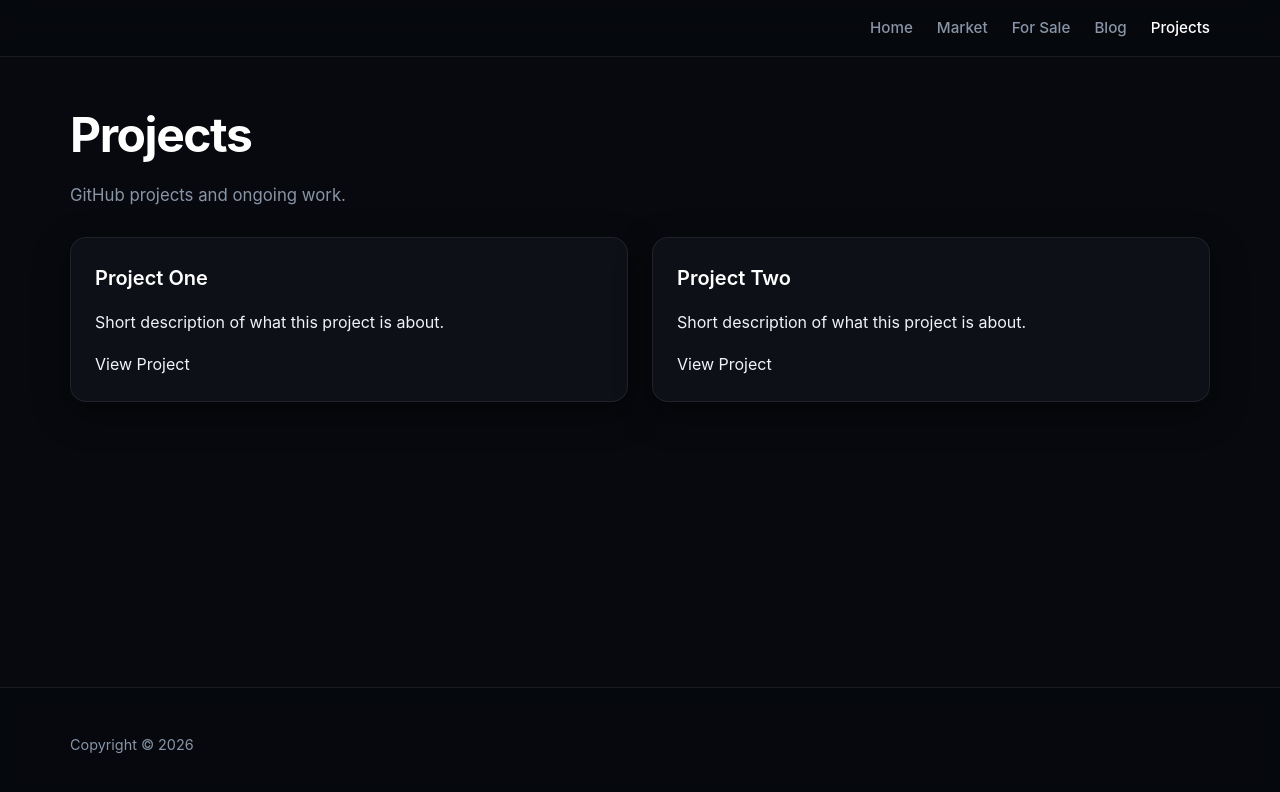
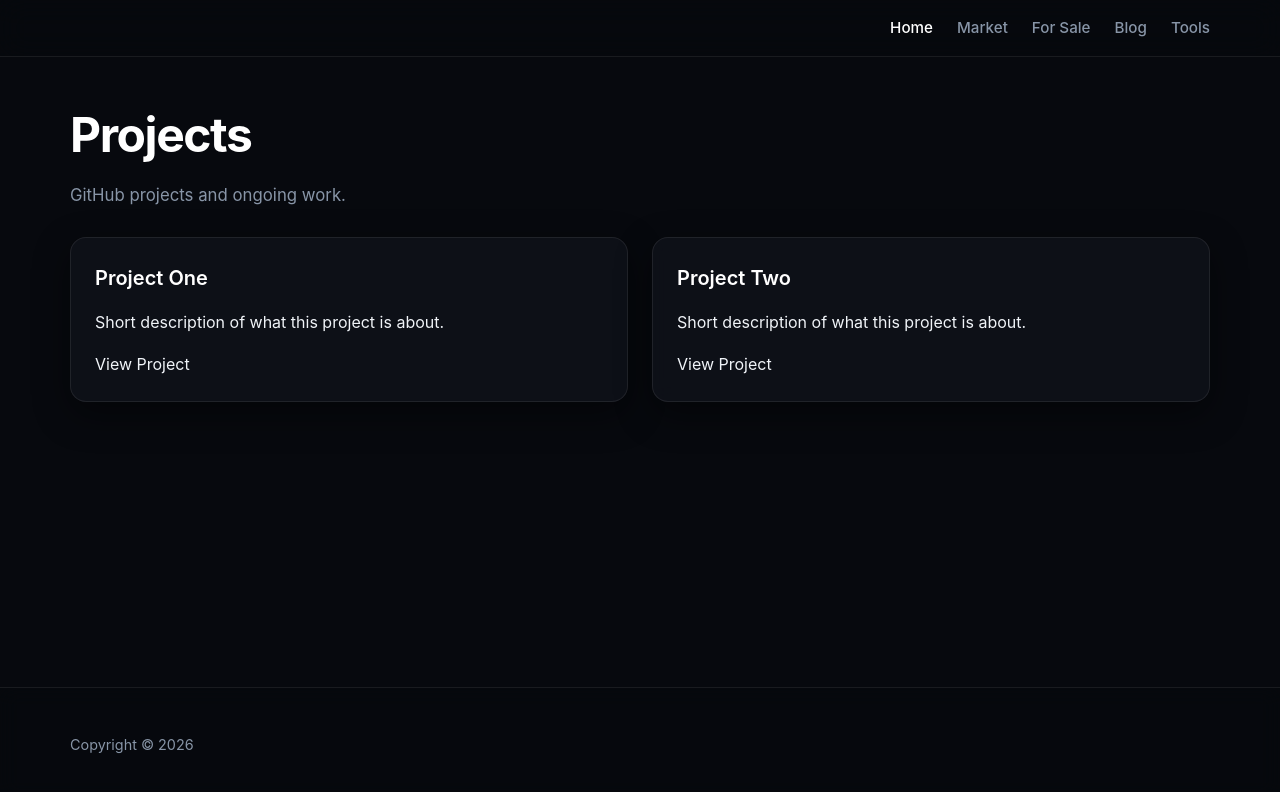
Before and after one commit to christavakoli/christavakoli.github.io, a plain HTML site: page projects.html in a window 1280 px wide. Drawn offline with Linux system fonts and the light colour scheme.

Commit message:
Update projects.html

```diff
--- a/projects.html
+++ b/projects.html
@@ -11,11 +11,11 @@
     <div class="container nav">
       <a href="index.html" class="logo"></a>
       <nav class="nav-links">
-        <a href="index.html">Home</a>
+        <a href="index.html" class="active">Home</a>
         <a href="market.html">Market</a>
         <a href="forsale.html">For Sale</a>
         <a href="blog.html">Blog</a>
-        <a href="projects.html" class="active">Projects</a>
+        <a href="./tools/">Tools</a>
       </nav>
     </div>
   </header>
```
